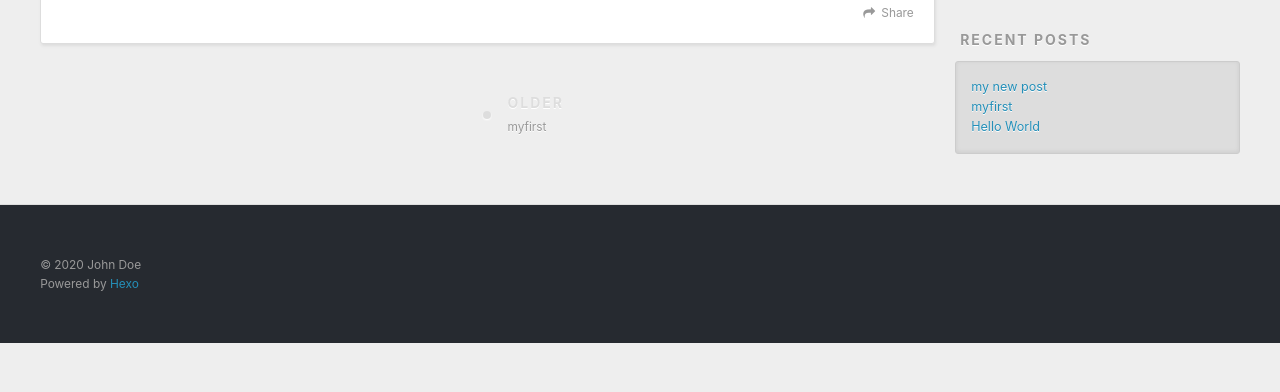
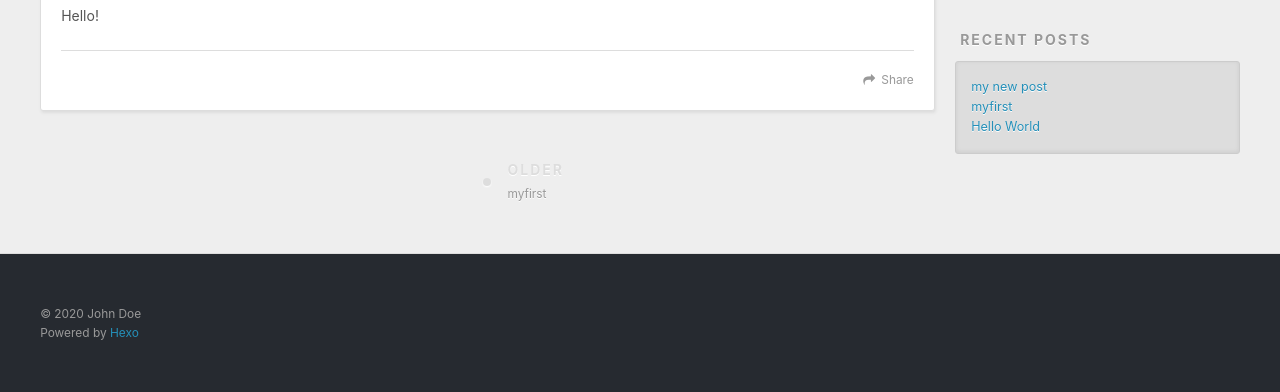
Before and after one commit to wwfwwfwwf3/wwfwwfwwf3.github-io, a plain HTML site: page 2020/07/18/my-new-post/index.html in a window 1280 px wide. Shown: the part 448-840 px from the top of the page. Before the commit the page ends 800 px from the top, so only its background shows below. Drawn offline with nearby package versions, Linux system fonts and the light colour scheme.

Commit message:
Site updated: 2020-07-18 11:50:36

```diff
--- a/2020/07/18/my-new-post/index.html
+++ b/2020/07/18/my-new-post/index.html
@@ -7,13 +7,15 @@
 
   <title>my new post | Hexo</title>
   <meta name="viewport" content="width=device-width, initial-scale=1, maximum-scale=1">
-  <meta property="og:type" content="article">
+  <meta name="description" content="Hello!">
+<meta property="og:type" content="article">
 <meta property="og:title" content="my new post">
 <meta property="og:url" content="http://yoursite.com/2020/07/18/my-new-post/index.html">
 <meta property="og:site_name" content="Hexo">
+<meta property="og:description" content="Hello!">
 <meta property="og:locale" content="en_US">
 <meta property="article:published_time" content="2020-07-18T03:44:59.000Z">
-<meta property="article:modified_time" content="2020-07-18T03:44:59.555Z">
+<meta property="article:modified_time" content="2020-07-18T03:50:16.131Z">
 <meta property="article:author" content="John Doe">
 <meta name="twitter:card" content="summary">
 
@@ -86,6 +88,7 @@
 
     <div class="article-entry" itemprop="articleBody">
 
+        <p>Hello!</p>
 
 
     </div>
```
Also changed, not shown: index.html (+1 -0 lines).
